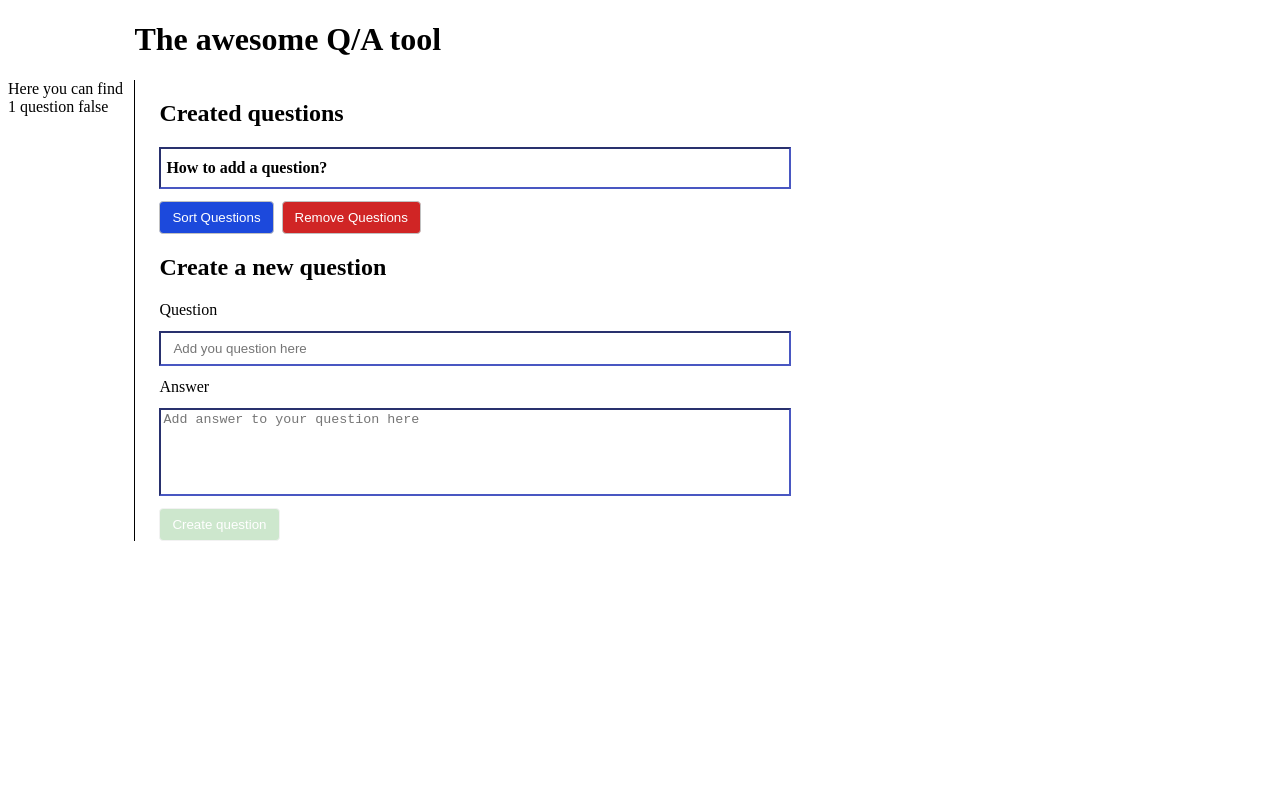
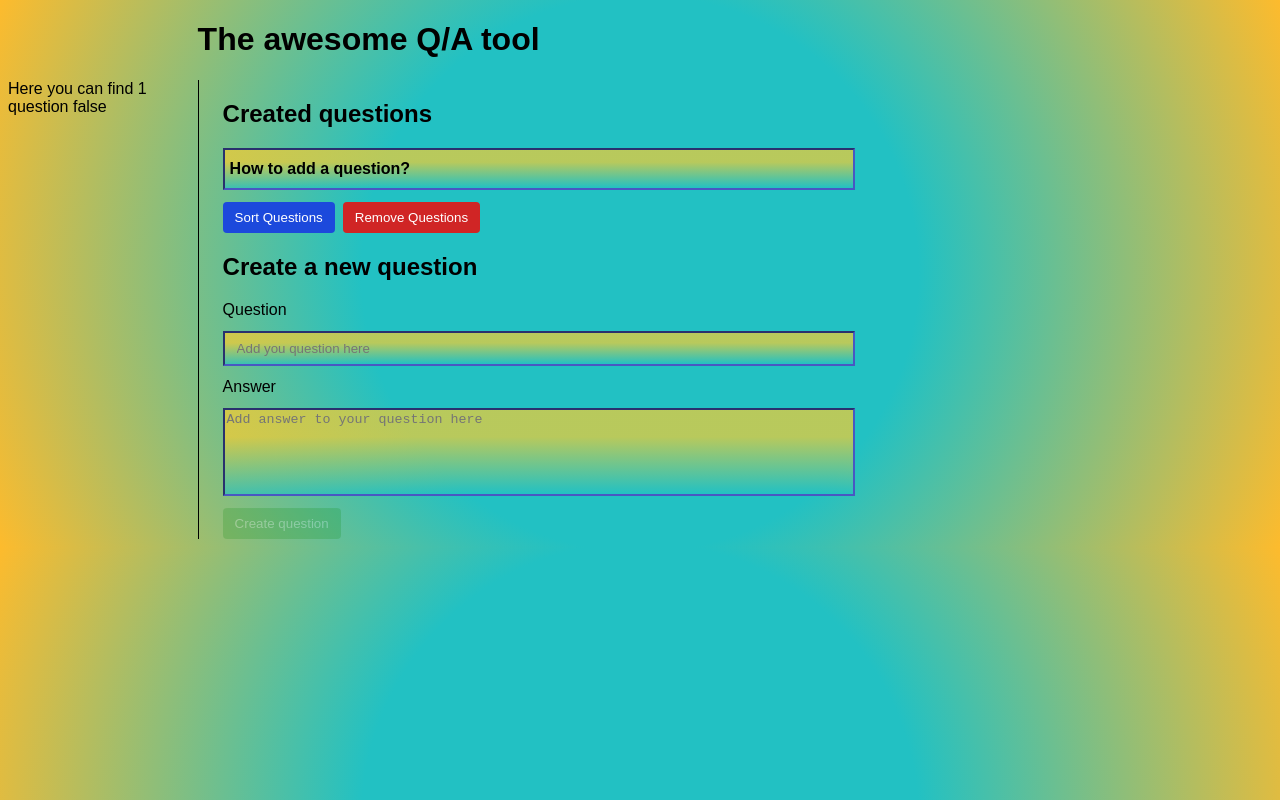
Before and after one commit to EmilisSm/QA-react-typescript, a React app: page / in a window 1280 px wide. Built offline with nearby package versions, Linux system fonts and the light colour scheme.

Commit message:
tooltip and background styles

```diff
--- a/src/style.css
+++ b/src/style.css
@@ -1,3 +1,53 @@
+body {
+  font-family: Arial, sans-serif;
+  background: radial-gradient(
+    circle,
+    rgba(34, 193, 195, 1) 40%,
+    rgba(253, 187, 45, 1) 100%
+  );
+}
+
+.tooltip {
+  position: relative;
+  display: inline-block;
+}
+
+.tooltip .tooltip-text {
+  visibility: hidden;
+  width: 100%;
+  background-image: radial-gradient(
+    circle farthest-corner at 10% 20%,
+    rgba(255, 94, 247, 1) 17.8%,
+    rgba(2, 245, 255, 1) 100.2%
+  );
+  color: rgb(255, 255, 255);
+  text-align: center;
+  border-radius: 6px;
+  padding: 5px 10px;
+  position: absolute;
+  z-index: 1;
+  bottom: 80%;
+  left: 40%;
+  opacity: 0;
+  transition: opacity 0.3s;
+}
+
+.tooltip .tooltip-text::after {
+  content: '';
+  position: absolute;
+  top: 100%;
+  left: 50%;
+  margin-left: -5px;
+  border-width: 5px;
+  border-style: solid;
+  border-color: rgb(226, 255, 123) transparent transparent transparent;
+}
+
+.tooltip:hover .tooltip-text {
+  visibility: visible;
+  opacity: 1;
+}
+
 section:first-of-type {
   padding-bottom: 24px;
   border-bottom: 1px solid;
@@ -10,12 +60,22 @@ header {
 input {
   padding: 8px 12px;
   border-color: rgb(73, 87, 194);
+  background: linear-gradient(
+    0deg,
+    rgba(34, 193, 195, 0.6306897759103641) 0%,
+    rgba(253, 205, 45, 0.6867121848739496) 68%
+  );
 }
 
 textarea {
   resize: none;
   height: 80px;
   border: 2px inset rgb(73, 87, 194);
+  background: linear-gradient(
+    0deg,
+    rgba(34, 193, 195, 0.6306897759103641) 0%,
+    rgba(253, 205, 45, 0.6867121848739496) 68%
+  );
 }
 
 label {
@@ -26,6 +86,11 @@ label {
   border: 2px inset rgb(73, 87, 194);
   padding: 10px 5px;
   margin: 12px 0;
+  background: linear-gradient(
+    0deg,
+    rgba(34, 193, 195, 0.6306897759103641) 0%,
+    rgba(253, 205, 45, 0.6867121848739496) 68%
+  );
 }
 
 .no-question {
@@ -37,6 +102,7 @@ label {
 }
 
 .answer {
+  margin-top: 12px;
   display: none;
 }
 
@@ -48,7 +114,7 @@ label {
 
 button {
   padding: 8px 12px;
-  border: 1px solid rgb(193 193 193);
+  border: none;
   border-radius: 4px;
   margin-right: 8px;
   color: rgb(255, 255, 255);
@@ -71,7 +137,7 @@ button:disabled {
 
 @media only screen and (min-width: 800px) {
   header {
-    margin-left: 10%;
+    margin-left: 15%;
     text-align: left;
   }
 
@@ -81,7 +147,7 @@ button:disabled {
   }
 
   section:first-of-type {
-    width: 10%;
+    width: 15%;
     border-right: 1px solid;
     border-bottom: none;
   }
```
